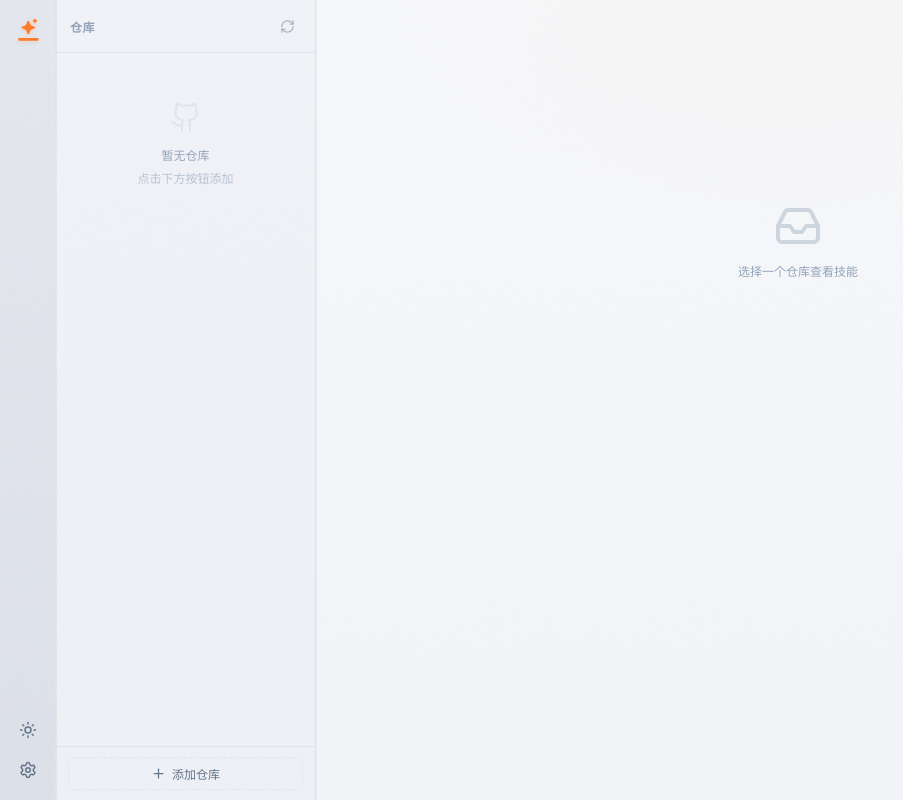
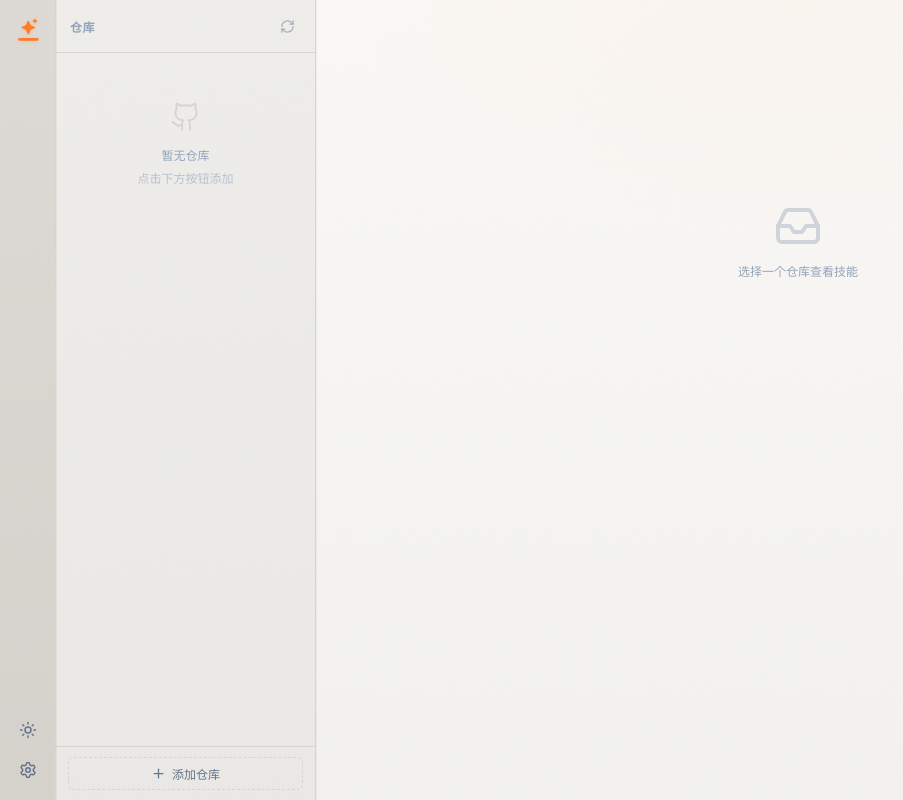
Before and after one commit to satrong/skills-manager, a Vue app: page / in a window 1280 px wide. Shown: the whole page, without its empty margins (0-903 px from the left). Built offline with nearby package versions, Linux system fonts and the light colour scheme.

Commit message:
style(theme): 更新全局主题配色变量
- 调整亮色与暗色模式背景色及边框色值
- 优化侧边栏、面板及内容区渐变背景
- 统一卡片组件 hover 边框颜色为 border-strong

```diff
--- a/src/assets/theme.css
+++ b/src/assets/theme.css
@@ -3,13 +3,13 @@
   color-scheme: light;
 }
 .theme-light {
-  --bg-app: #f2f4f8;
-  --bg-surface: #f5f7fa;
-  --bg-surface-sunken: #e8ebf0;
-  --bg-surface-hover: #eaecf1;
+  --bg-app: #F2F1EF;
+  --bg-surface: #FBF9F5;
+  --bg-surface-sunken: #e8e6e2;
+  --bg-surface-hover: #eae8e4;
   --bg-scrim: rgba(15, 23, 42, 0.45);
-  --border: #dfe4ec;
-  --border-strong: #c0c8d4;
+  --border: #d8d5cf;
+  --border-strong: #bfbbb4;
   --bg-elevated: #ffffff;
   --text-primary: #475569;
   --text-secondary: #64748b;
@@ -22,9 +22,9 @@
   --danger-light: #fef2f2;
   --success: #16a34a;
   --success-light: #f0fdf4;
-  --rail-bg: linear-gradient(180deg, #e4e7ee 0%, #dce0e8 100%);
-  --panel-bg: linear-gradient(180deg, #f0f2f7 0%, #edf0f5 100%);
-  --content-bg: radial-gradient(ellipse 80% 50% at 50% 0%, rgba(255, 122, 39, 0.03) 0%, transparent 60%), linear-gradient(180deg, #f6f8fb 0%, #f2f4f8 100%);
+  --rail-bg: linear-gradient(180deg, #dddad5 0%, #d5d2cc 100%);
+  --panel-bg: linear-gradient(180deg, #eeedea 0%, #eae8e5 100%);
+  --content-bg: radial-gradient(ellipse 80% 50% at 50% 0%, rgba(255, 122, 39, 0.03) 0%, transparent 60%), linear-gradient(180deg, #faf8f5 0%, #F2F1EF 100%);
   --card-bg: rgba(255, 255, 255, 0.75);
   --card-hover-bg: rgba(255, 255, 255, 0.92);
   --card-shadow: 0 1px 3px rgba(0, 0, 0, 0.04), 0 1px 2px rgba(0, 0, 0, 0.03);
@@ -36,14 +36,14 @@
 
 .theme-dark {
   color-scheme: dark;
-  --bg-app: #0e1525;
-  --bg-surface: #131b2e;
-  --bg-surface-sunken: #0a0f1a;
-  --bg-surface-hover: #1a2540;
+  --bg-app: #171717;
+  --bg-surface: #1F2025;
+  --bg-surface-sunken: #121215;
+  --bg-surface-hover: #292a30;
   --bg-scrim: rgba(0, 0, 0, 0.7);
-  --border: #1f2d45;
-  --border-strong: #2d3f5e;
-  --bg-elevated: #182136;
+  --border: #2e2f35;
+  --border-strong: #3e3f47;
+  --bg-elevated: #25262c;
   --text-primary: #cbd5e1;
   --text-secondary: #94a3b8;
   --text-muted: #64748b;
@@ -55,11 +55,11 @@
   --danger-light: #450a0a;
   --success: #22c55e;
   --success-light: #052e16;
-  --rail-bg: linear-gradient(180deg, #080c16 0%, #0b1120 100%);
-  --panel-bg: linear-gradient(180deg, #101828 0%, #0e1525 100%);
-  --content-bg: radial-gradient(ellipse 70% 40% at 50% 0%, rgba(183, 67, 4, 0.06) 0%, transparent 60%), radial-gradient(ellipse 50% 80% at 80% 100%, rgba(30, 41, 59, 0.5) 0%, transparent 70%), linear-gradient(180deg, #111b30 0%, #0e1525 100%);
-  --card-bg: rgba(24, 33, 54, 0.65);
-  --card-hover-bg: rgba(30, 41, 66, 0.8);
+  --rail-bg: linear-gradient(180deg, #111113 0%, #141416 100%);
+  --panel-bg: linear-gradient(180deg, #1b1c20 0%, #171717 100%);
+  --content-bg: radial-gradient(ellipse 70% 40% at 50% 0%, rgba(183, 67, 4, 0.06) 0%, transparent 60%), radial-gradient(ellipse 50% 80% at 80% 100%, rgba(31, 32, 37, 0.5) 0%, transparent 70%), linear-gradient(180deg, #1c1d22 0%, #171717 100%);
+  --card-bg: rgba(31, 32, 37, 0.65);
+  --card-hover-bg: rgba(41, 42, 48, 0.8);
   --card-shadow: 0 1px 3px rgba(0, 0, 0, 0.2), 0 1px 2px rgba(0, 0, 0, 0.15);
   --card-hover-shadow: 0 4px 20px rgba(0, 0, 0, 0.35), 0 2px 6px rgba(0, 0, 0, 0.2);
   --inset-shadow: inset 0 1px 0 rgba(255, 255, 255, 0.03);
--- a/src/components/SkillCard.vue
+++ b/src/components/SkillCard.vue
@@ -138,7 +138,7 @@ function pathDisplay(targetPath: string) {
   box-shadow: var(--card-shadow);
 }
 .skill-card:hover {
-  border-color: var(--primary);
+  border-color: var(--border-strong);
   box-shadow: var(--card-hover-shadow);
   background: var(--card-hover-bg);
 }
```
